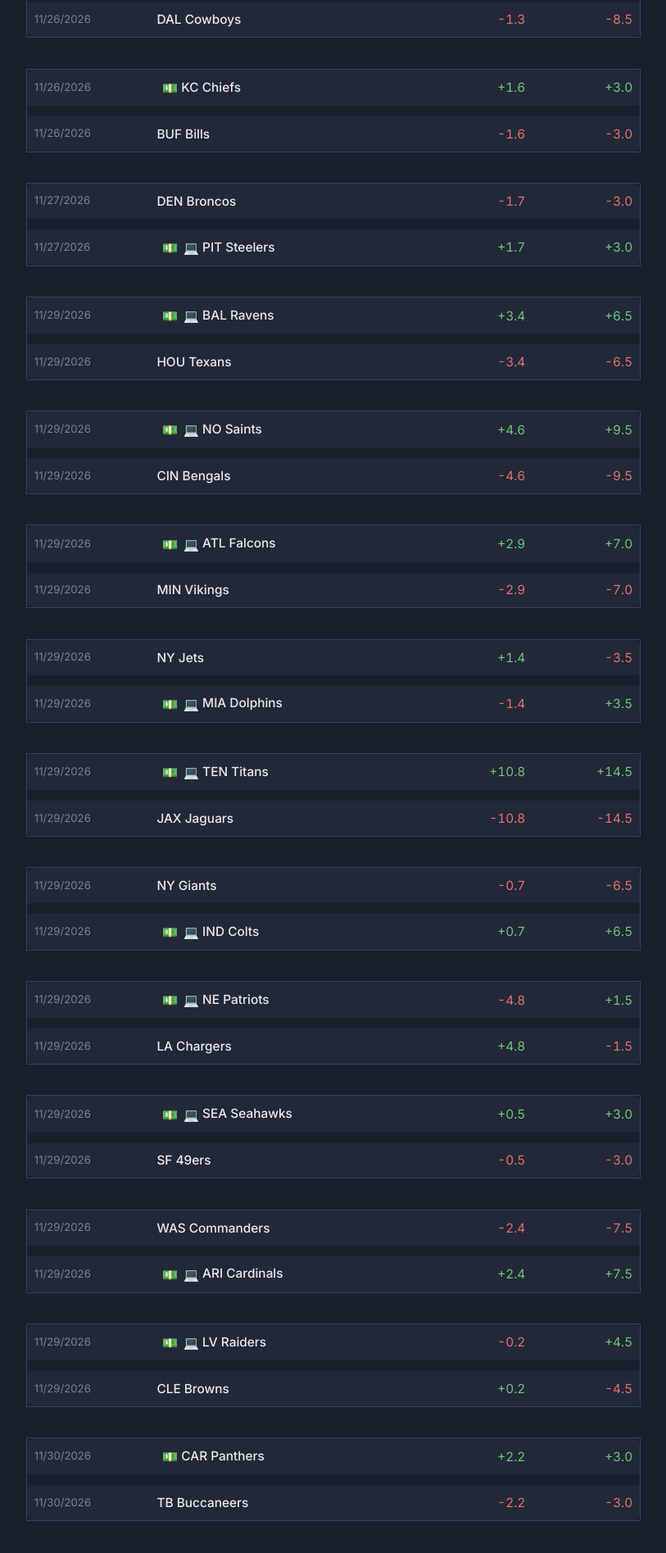
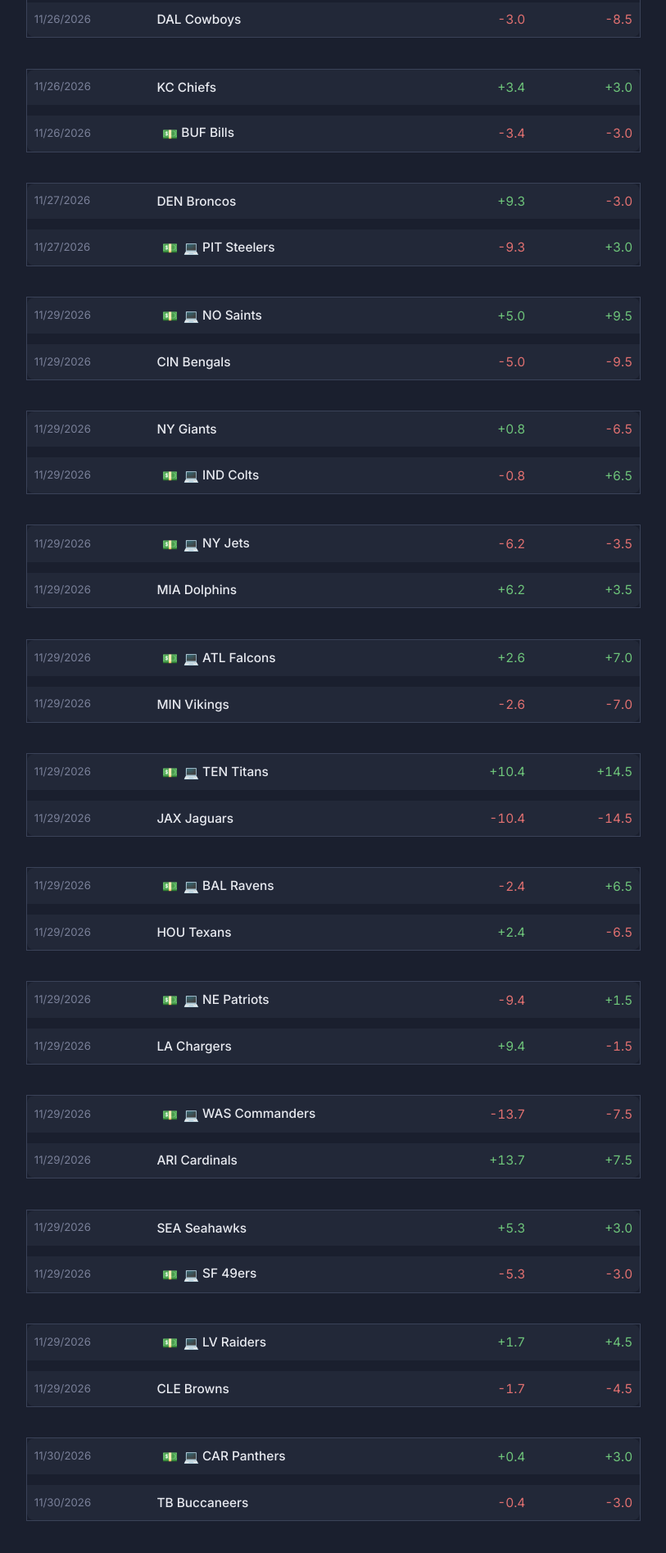
Before and after one commit to JMax2012/JMax2012.github.io, a plain HTML site: page index.html in a window 1280 px wide. Shown: the part 10091-11986 px from the top of the page at 82% size, without its empty margins (233-1046 px from the left). Drawn offline with Linux system fonts and the light colour scheme.

Commit message:
Update index.html

```diff
--- a/index.html
+++ b/index.html
@@ -611,84 +611,84 @@ tbody.matchup tr:nth-child(2) {
 <th style='text-align:right'>Model</th>
 <th style='text-align:right'>Line</th>
 </tr></thead>
-<tbody class='matchup' data-diff='0.3' data-date='11/25/2026'>
-<tr><td class='date'>11/25/2026</td><td class='team'>GB Packers</td><td class='num spread-pos'>+2.8</td><td class='num spread-pos'>+2.5</td></tr>
-<tr><td class='date'>11/25/2026</td><td class='team'><span class="bet-flag" title="Model edge">💵</span> LA Rams</td><td class='num spread-neg'>-2.8</td><td class='num spread-neg'>-2.5</td></tr>
+<tbody class='matchup' data-diff='0.4' data-date='11/25/2026'>
+<tr><td class='date'>11/25/2026</td><td class='team'><span class="bet-flag" title="Model edge">💵</span> GB Packers</td><td class='num spread-pos'>+2.1</td><td class='num spread-pos'>+2.5</td></tr>
+<tr><td class='date'>11/25/2026</td><td class='team'>LA Rams</td><td class='num spread-neg'>-2.1</td><td class='num spread-neg'>-2.5</td></tr>
 </tbody>
 <tbody class='matchup-gap'><tr><td colspan='4'></td></tr></tbody>
-<tbody class='matchup' data-diff='3.6' data-date='11/26/2026'>
-<tr><td class='date'>11/26/2026</td><td class='team'>CHI Bears</td><td class='num spread-pos'>+1.1</td><td class='num spread-neg'>-2.5</td></tr>
-<tr><td class='date'>11/26/2026</td><td class='team'><span class="bet-flag" title="Model edge">💵</span><span class="bet-flag" title="Model recommended">💻</span> DET Lions</td><td class='num spread-neg'>-1.1</td><td class='num spread-pos'>+2.5</td></tr>
+<tbody class='matchup' data-diff='7.1' data-date='11/26/2026'>
+<tr><td class='date'>11/26/2026</td><td class='team'>CHI Bears</td><td class='num spread-pos'>+4.6</td><td class='num spread-neg'>-2.5</td></tr>
+<tr><td class='date'>11/26/2026</td><td class='team'><span class="bet-flag" title="Model edge">💵</span><span class="bet-flag" title="Model recommended">💻</span> DET Lions</td><td class='num spread-neg'>-4.6</td><td class='num spread-pos'>+2.5</td></tr>
 </tbody>
 <tbody class='matchup-gap'><tr><td colspan='4'></td></tr></tbody>
-<tbody class='matchup' data-diff='7.2' data-date='11/26/2026'>
-<tr><td class='date'>11/26/2026</td><td class='team'><span class="bet-flag" title="Model edge">💵</span><span class="bet-flag" title="Model recommended">💻</span> PHI Eagles</td><td class='num spread-pos'>+1.3</td><td class='num spread-pos'>+8.5</td></tr>
-<tr><td class='date'>11/26/2026</td><td class='team'>DAL Cowboys</td><td class='num spread-neg'>-1.3</td><td class='num spread-neg'>-8.5</td></tr>
+<tbody class='matchup' data-diff='5.5' data-date='11/26/2026'>
+<tr><td class='date'>11/26/2026</td><td class='team'><span class="bet-flag" title="Model edge">💵</span><span class="bet-flag" title="Model recommended">💻</span> PHI Eagles</td><td class='num spread-pos'>+3.0</td><td class='num spread-pos'>+8.5</td></tr>
+<tr><td class='date'>11/26/2026</td><td class='team'>DAL Cowboys</td><td class='num spread-neg'>-3.0</td><td class='num spread-neg'>-8.5</td></tr>
 </tbody>
 <tbody class='matchup-gap'><tr><td colspan='4'></td></tr></tbody>
-<tbody class='matchup' data-diff='1.4' data-date='11/26/2026'>
-<tr><td class='date'>11/26/2026</td><td class='team'><span class="bet-flag" title="Model edge">💵</span> KC Chiefs</td><td class='num spread-pos'>+1.6</td><td class='num spread-pos'>+3.0</td></tr>
-<tr><td class='date'>11/26/2026</td><td class='team'>BUF Bills</td><td class='num spread-neg'>-1.6</td><td class='num spread-neg'>-3.0</td></tr>
+<tbody class='matchup' data-diff='0.4' data-date='11/26/2026'>
+<tr><td class='date'>11/26/2026</td><td class='team'>KC Chiefs</td><td class='num spread-pos'>+3.4</td><td class='num spread-pos'>+3.0</td></tr>
+<tr><td class='date'>11/26/2026</td><td class='team'><span class="bet-flag" title="Model edge">💵</span> BUF Bills</td><td class='num spread-neg'>-3.4</td><td class='num spread-neg'>-3.0</td></tr>
 </tbody>
 <tbody class='matchup-gap'><tr><td colspan='4'></td></tr></tbody>
-<tbody class='matchup' data-diff='1.3' data-date='11/27/2026'>
-<tr><td class='date'>11/27/2026</td><td class='team'>DEN Broncos</td><td class='num spread-neg'>-1.7</td><td class='num spread-neg'>-3.0</td></tr>
-<tr><td class='date'>11/27/2026</td><td class='team'><span class="bet-flag" title="Model edge">💵</span><span class="bet-flag" title="Model recommended">💻</span> PIT Steelers</td><td class='num spread-pos'>+1.7</td><td class='num spread-pos'>+3.0</td></tr>
+<tbody class='matchup' data-diff='12.3' data-date='11/27/2026'>
+<tr><td class='date'>11/27/2026</td><td class='team'>DEN Broncos</td><td class='num spread-pos'>+9.3</td><td class='num spread-neg'>-3.0</td></tr>
+<tr><td class='date'>11/27/2026</td><td class='team'><span class="bet-flag" title="Model edge">💵</span><span class="bet-flag" title="Model recommended">💻</span> PIT Steelers</td><td class='num spread-neg'>-9.3</td><td class='num spread-pos'>+3.0</td></tr>
 </tbody>
 <tbody class='matchup-gap'><tr><td colspan='4'></td></tr></tbody>
-<tbody class='matchup' data-diff='3.1' data-date='11/29/2026'>
-<tr><td class='date'>11/29/2026</td><td class='team'><span class="bet-flag" title="Model edge">💵</span><span class="bet-flag" title="Model recommended">💻</span> BAL Ravens</td><td class='num spread-pos'>+3.4</td><td class='num spread-pos'>+6.5</td></tr>
-<tr><td class='date'>11/29/2026</td><td class='team'>HOU Texans</td><td class='num spread-neg'>-3.4</td><td class='num spread-neg'>-6.5</td></tr>
+<tbody class='matchup' data-diff='4.5' data-date='11/29/2026'>
+<tr><td class='date'>11/29/2026</td><td class='team'><span class="bet-flag" title="Model edge">💵</span><span class="bet-flag" title="Model recommended">💻</span> NO Saints</td><td class='num spread-pos'>+5.0</td><td class='num spread-pos'>+9.5</td></tr>
+<tr><td class='date'>11/29/2026</td><td class='team'>CIN Bengals</td><td class='num spread-neg'>-5.0</td><td class='num spread-neg'>-9.5</td></tr>
 </tbody>
 <tbody class='matchup-gap'><tr><td colspan='4'></td></tr></tbody>
-<tbody class='matchup' data-diff='4.9' data-date='11/29/2026'>
-<tr><td class='date'>11/29/2026</td><td class='team'><span class="bet-flag" title="Model edge">💵</span><span class="bet-flag" title="Model recommended">💻</span> NO Saints</td><td class='num spread-pos'>+4.6</td><td class='num spread-pos'>+9.5</td></tr>
-<tr><td class='date'>11/29/2026</td><td class='team'>CIN Bengals</td><td class='num spread-neg'>-4.6</td><td class='num spread-neg'>-9.5</td></tr>
+<tbody class='matchup' data-diff='7.3' data-date='11/29/2026'>
+<tr><td class='date'>11/29/2026</td><td class='team'>NY Giants</td><td class='num spread-pos'>+0.8</td><td class='num spread-neg'>-6.5</td></tr>
+<tr><td class='date'>11/29/2026</td><td class='team'><span class="bet-flag" title="Model edge">💵</span><span class="bet-flag" title="Model recommended">💻</span> IND Colts</td><td class='num spread-neg'>-0.8</td><td class='num spread-pos'>+6.5</td></tr>
+</tbody>
+<tbody class='matchup-gap'><tr><td colspan='4'></td></tr></tbody>
+<tbody class='matchup' data-diff='2.7' data-date='11/29/2026'>
+<tr><td class='date'>11/29/2026</td><td class='team'><span class="bet-flag" title="Model edge">💵</span><span class="bet-flag" title="Model recommended">💻</span> NY Jets</td><td class='num spread-neg'>-6.2</td><td class='num spread-neg'>-3.5</td></tr>
+<tr><td class='date'>11/29/2026</td><td class='team'>MIA Dolphins</td><td class='num spread-pos'>+6.2</td><td class='num spread-pos'>+3.5</td></tr>
+</tbody>
+<tbody class='matchup-gap'><tr><td colspan='4'></td></tr></tbody>
+<tbody class='matchup' data-diff='4.4' data-date='11/29/2026'>
+<tr><td class='date'>11/29/2026</td><td class='team'><span class="bet-flag" title="Model edge">💵</span><span class="bet-flag" title="Model recommended">💻</span> ATL Falcons</td><td class='num spread-pos'>+2.6</td><td class='num spread-pos'>+7.0</td></tr>
+<tr><td class='date'>11/29/2026</td><td class='team'>MIN Vikings</td><td class='num spread-neg'>-2.6</td><td class='num spread-neg'>-7.0</td></tr>
 </tbody>
 <tbody class='matchup-gap'><tr><td colspan='4'></td></tr></tbody>
 <tbody class='matchup' data-diff='4.1' data-date='11/29/2026'>
-<tr><td class='date'>11/29/2026</td><td class='team'><span class="bet-flag" title="Model edge">💵</span><span class="bet-flag" title="Model recommended">💻</span> ATL Falcons</td><td class='num spread-pos'>+2.9</td><td class='num spread-pos'>+7.0</td></tr>
-<tr><td class='date'>11/29/2026</td><td class='team'>MIN Vikings</td><td class='num spread-neg'>-2.9</td><td class='num spread-neg'>-7.0</td></tr>
+<tr><td class='date'>11/29/2026</td><td class='team'><span class="bet-flag" title="Model edge">💵</span><span class="bet-flag" title="Model recommended">💻</span> TEN Titans</td><td class='num spread-pos'>+10.4</td><td class='num spread-pos'>+14.5</td></tr>
+<tr><td class='date'>11/29/2026</td><td class='team'>JAX Jaguars</td><td class='num spread-neg'>-10.4</td><td class='num spread-neg'>-14.5</td></tr>
 </tbody>
 <tbody class='matchup-gap'><tr><td colspan='4'></td></tr></tbody>
-<tbody class='matchup' data-diff='4.9' data-date='11/29/2026'>
-<tr><td class='date'>11/29/2026</td><td class='team'>NY Jets</td><td class='num spread-pos'>+1.4</td><td class='num spread-neg'>-3.5</td></tr>
-<tr><td class='date'>11/29/2026</td><td class='team'><span class="bet-flag" title="Model edge">💵</span><span class="bet-flag" title="Model recommended">💻</span> MIA Dolphins</td><td class='num spread-neg'>-1.4</td><td class='num spread-pos'>+3.5</td></tr>
+<tbody class='matchup' data-diff='8.9' data-date='11/29/2026'>
+<tr><td class='date'>11/29/2026</td><td class='team'><span class="bet-flag" title="Model edge">💵</span><span class="bet-flag" title="Model recommended">💻</span> BAL Ravens</td><td class='num spread-neg'>-2.4</td><td class='num spread-pos'>+6.5</td></tr>
+<tr><td class='date'>11/29/2026</td><td class='team'>HOU Texans</td><td class='num spread-pos'>+2.4</td><td class='num spread-neg'>-6.5</td></tr>
 </tbody>
 <tbody class='matchup-gap'><tr><td colspan='4'></td></tr></tbody>
-<tbody class='matchup' data-diff='3.7' data-date='11/29/2026'>
-<tr><td class='date'>11/29/2026</td><td class='team'><span class="bet-flag" title="Model edge">💵</span><span class="bet-flag" title="Model recommended">💻</span> TEN Titans</td><td class='num spread-pos'>+10.8</td><td class='num spread-pos'>+14.5</td></tr>
-<tr><td class='date'>11/29/2026</td><td class='team'>JAX Jaguars</td><td class='num spread-neg'>-10.8</td><td class='num spread-neg'>-14.5</td></tr>
+<tbody class='matchup' data-diff='10.9' data-date='11/29/2026'>
+<tr><td class='date'>11/29/2026</td><td class='team'><span class="bet-flag" title="Model edge">💵</span><span class="bet-flag" title="Model recommended">💻</span> NE Patriots</td><td class='num spread-neg'>-9.4</td><td class='num spread-pos'>+1.5</td></tr>
+<tr><td class='date'>11/29/2026</td><td class='team'>LA Chargers</td><td class='num spread-pos'>+9.4</td><td class='num spread-neg'>-1.5</td></tr>
 </tbody>
 <tbody class='matchup-gap'><tr><td colspan='4'></td></tr></tbody>
-<tbody class='matchup' data-diff='5.8' data-date='11/29/2026'>
-<tr><td class='date'>11/29/2026</td><td class='team'>NY Giants</td><td class='num spread-neg'>-0.7</td><td class='num spread-neg'>-6.5</td></tr>
-<tr><td class='date'>11/29/2026</td><td class='team'><span class="bet-flag" title="Model edge">💵</span><span class="bet-flag" title="Model recommended">💻</span> IND Colts</td><td class='num spread-pos'>+0.7</td><td class='num spread-pos'>+6.5</td></tr>
+<tbody class='matchup' data-diff='6.2' data-date='11/29/2026'>
+<tr><td class='date'>11/29/2026</td><td class='team'><span class="bet-flag" title="Model edge">💵</span><span class="bet-flag" title="Model recommended">💻</span> WAS Commanders</td><td class='num spread-neg'>-13.7</td><td class='num spread-neg'>-7.5</td></tr>
+<tr><td class='date'>11/29/2026</td><td class='team'>ARI Cardinals</td><td class='num spread-pos'>+13.7</td><td class='num spread-pos'>+7.5</td></tr>
 </tbody>
 <tbody class='matchup-gap'><tr><td colspan='4'></td></tr></tbody>
-<tbody class='matchup' data-diff='6.3' data-date='11/29/2026'>
-<tr><td class='date'>11/29/2026</td><td class='team'><span class="bet-flag" title="Model edge">💵</span><span class="bet-flag" title="Model recommended">💻</span> NE Patriots</td><td class='num spread-neg'>-4.8</td><td class='num spread-pos'>+1.5</td></tr>
-<tr><td class='date'>11/29/2026</td><td class='team'>LA Chargers</td><td class='num spread-pos'>+4.8</td><td class='num spread-neg'>-1.5</td></tr>
+<tbody class='matchup' data-diff='2.3' data-date='11/29/2026'>
+<tr><td class='date'>11/29/2026</td><td class='team'>SEA Seahawks</td><td class='num spread-pos'>+5.3</td><td class='num spread-pos'>+3.0</td></tr>
+<tr><td class='date'>11/29/2026</td><td class='team'><span class="bet-flag" title="Model edge">💵</span><span class="bet-flag" title="Model recommended">💻</span> SF 49ers</td><td class='num spread-neg'>-5.3</td><td class='num spread-neg'>-3.0</td></tr>
 </tbody>
 <tbody class='matchup-gap'><tr><td colspan='4'></td></tr></tbody>
-<tbody class='matchup' data-diff='2.5' data-date='11/29/2026'>
-<tr><td class='date'>11/29/2026</td><td class='team'><span class="bet-flag" title="Model edge">💵</span><span class="bet-flag" title="Model recommended">💻</span> SEA Seahawks</td><td class='num spread-pos'>+0.5</td><td class='num spread-pos'>+3.0</td></tr>
-<tr><td class='date'>11/29/2026</td><td class='team'>SF 49ers</td><td class='num spread-neg'>-0.5</td><td class='num spread-neg'>-3.0</td></tr>
+<tbody class='matchup' data-diff='2.8' data-date='11/29/2026'>
+<tr><td class='date'>11/29/2026</td><td class='team'><span class="bet-flag" title="Model edge">💵</span><span class="bet-flag" title="Model recommended">💻</span> LV Raiders</td><td class='num spread-pos'>+1.7</td><td class='num spread-pos'>+4.5</td></tr>
+<tr><td class='date'>11/29/2026</td><td class='team'>CLE Browns</td><td class='num spread-neg'>-1.7</td><td class='num spread-neg'>-4.5</td></tr>
 </tbody>
 <tbody class='matchup-gap'><tr><td colspan='4'></td></tr></tbody>
-<tbody class='matchup' data-diff='5.1' data-date='11/29/2026'>
-<tr><td class='date'>11/29/2026</td><td class='team'>WAS Commanders</td><td class='num spread-neg'>-2.4</td><td class='num spread-neg'>-7.5</td></tr>
-<tr><td class='date'>11/29/2026</td><td class='team'><span class="bet-flag" title="Model edge">💵</span><span class="bet-flag" title="Model recommended">💻</span> ARI Cardinals</td><td class='num spread-pos'>+2.4</td><td class='num spread-pos'>+7.5</td></tr>
-</tbody>
-<tbody class='matchup-gap'><tr><td colspan='4'></td></tr></tbody>
-<tbody class='matchup' data-diff='4.7' data-date='11/29/2026'>
-<tr><td class='date'>11/29/2026</td><td class='team'><span class="bet-flag" title="Model edge">💵</span><span class="bet-flag" title="Model recommended">💻</span> LV Raiders</td><td class='num spread-neg'>-0.2</td><td class='num spread-pos'>+4.5</td></tr>
-<tr><td class='date'>11/29/2026</td><td class='team'>CLE Browns</td><td class='num spread-pos'>+0.2</td><td class='num spread-neg'>-4.5</td></tr>
-</tbody>
-<tbody class='matchup-gap'><tr><td colspan='4'></td></tr></tbody>
-<tbody class='matchup' data-diff='0.8' data-date='11/30/2026'>
-<tr><td class='date'>11/30/2026</td><td class='team'><span class="bet-flag" title="Model edge">💵</span> CAR Panthers</td><td class='num spread-pos'>+2.2</td><td class='num spread-pos'>+3.0</td></tr>
-<tr><td class='date'>11/30/2026</td><td class='team'>TB Buccaneers</td><td class='num spread-neg'>-2.2</td><td class='num spread-neg'>-3.0</td></tr>
+<tbody class='matchup' data-diff='2.6' data-date='11/30/2026'>
+<tr><td class='date'>11/30/2026</td><td class='team'><span class="bet-flag" title="Model edge">💵</span><span class="bet-flag" title="Model recommended">💻</span> CAR Panthers</td><td class='num spread-pos'>+0.4</td><td class='num spread-pos'>+3.0</td></tr>
+<tr><td class='date'>11/30/2026</td><td class='team'>TB Buccaneers</td><td class='num spread-neg'>-0.4</td><td class='num spread-neg'>-3.0</td></tr>
 </tbody>
 </table>
 <p class="empty-note filter-empty hidden">No games match this filter.</p></div>
```
